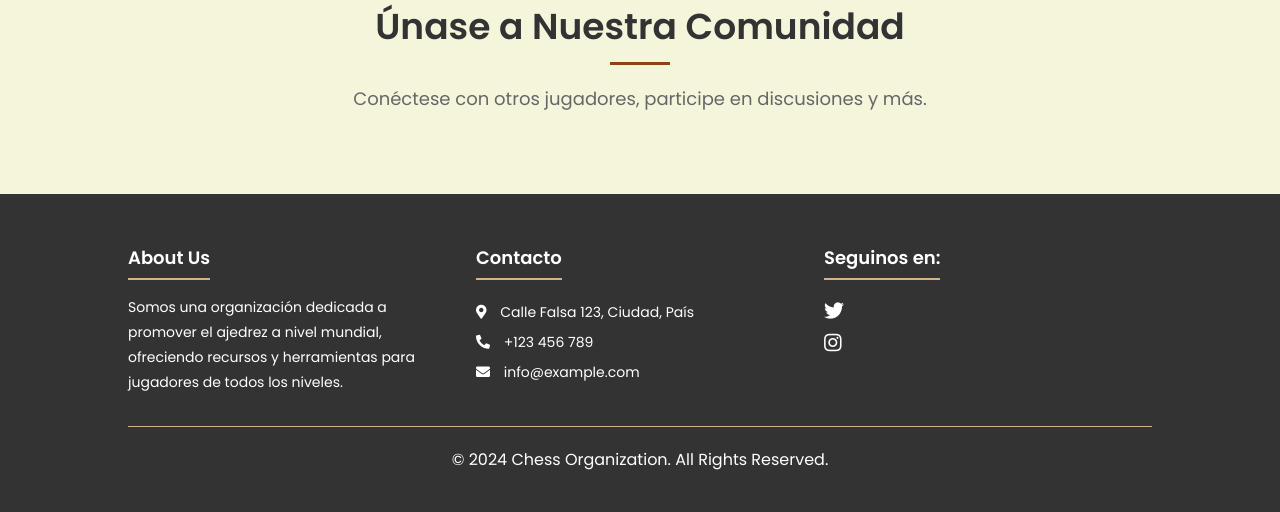
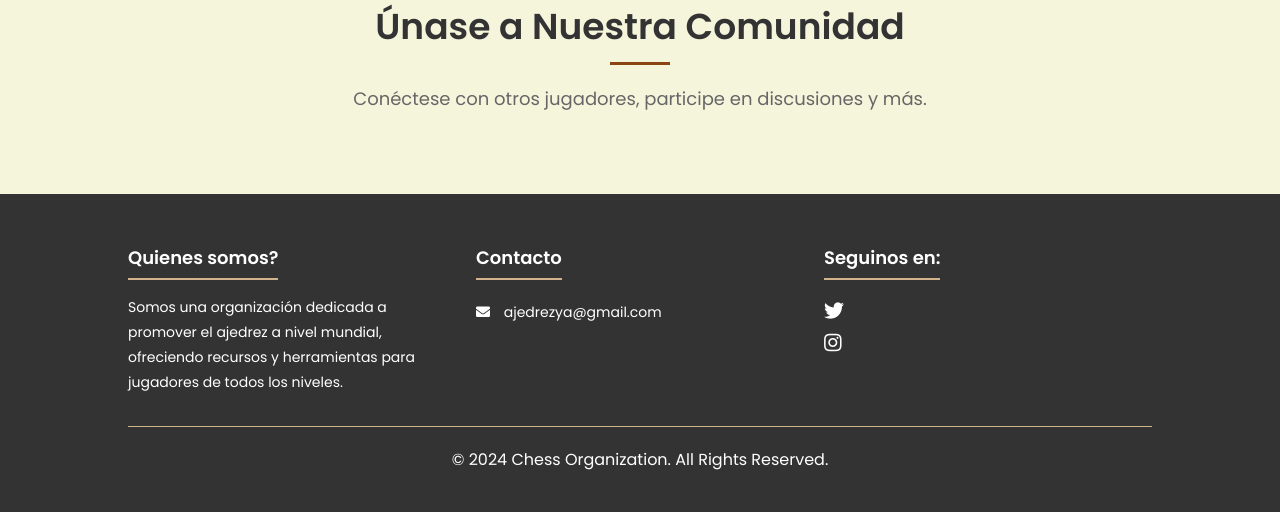
Before and after one commit to Ezequiel12D/ajedrezya, a PHP site: page /views/home.php in a window 1280 px wide. Shown: the part 1690-2202 px from the top of the page. Run offline with PHP 8.4, Linux system fonts and the light colour scheme.

Commit message:
Quite cosas innecesarias

```diff
--- a/includes/procesar_login.php
+++ b/includes/procesar_login.php
@@ -6,7 +6,7 @@ $username = "root";
 $password = "";
 $dbname = "ajedrezya";
 
-$conn = new mysqli($servername, $username, $password, $dbname);
+$conn = new mysqli($servername, $username, $password, 'ajedrezya');
 
 if ($conn->connect_error) {
     die("Conexión fallida: " . $conn->connect_error);
--- a/views/comunidad.php
+++ b/views/comunidad.php
@@ -43,15 +43,13 @@
     <footer>
         <div class="footer-content">
             <div class="footer-section footer-about">
-                <h3>About Us</h3>
+                <h3>Quienes somos?</h3>
                 <p>Somos una organización dedicada a promover el ajedrez a nivel mundial, ofreciendo recursos y
                     herramientas para jugadores de todos los niveles.</p>
             </div>
             <div class="footer-section footer-contact">
                 <h3>Contacto</h3>
-                <p><i class="fas fa-map-marker-alt"></i> Calle Falsa 123, Ciudad, País</p>
-                <p><i class="fas fa-phone-alt"></i> +123 456 789</p>
-                <p><i class="fas fa-envelope"></i> info@example.com</p>
+                <p><i class="fas fa-envelope"></i> ajedrezya@gmail.com</p>
             </div>
             <div class="footer-section footer-social">
                 <h3>Seguinos en:</h3>
--- a/views/home.php
+++ b/views/home.php
@@ -99,15 +99,13 @@ session_start();
     <footer>
         <div class="footer-content">
             <div class="footer-section footer-about">
-                <h3>About Us</h3>
+                <h3>Quienes somos?</h3>
                 <p>Somos una organización dedicada a promover el ajedrez a nivel mundial, ofreciendo recursos y
                     herramientas para jugadores de todos los niveles.</p>
             </div>
             <div class="footer-section footer-contact">
                 <h3>Contacto</h3>
-                <p><i class="fas fa-map-marker-alt"></i> Calle Falsa 123, Ciudad, País</p>
-                <p><i class="fas fa-phone-alt"></i> +123 456 789</p>
-                <p><i class="fas fa-envelope"></i> info@example.com</p>
+                <p><i class="fas fa-envelope"></i> ajedrezya@gmail.com</p>
             </div>
             <div class="footer-section footer-social">
                 <h3>Seguinos en:</h3>
--- a/views/noticias.php
+++ b/views/noticias.php
@@ -43,15 +43,13 @@
     <footer>
         <div class="footer-content">
             <div class="footer-section footer-about">
-                <h3>About Us</h3>
+                <h3>Quienes somos?</h3>
                 <p>Somos una organización dedicada a promover el ajedrez a nivel mundial, ofreciendo recursos y
                     herramientas para jugadores de todos los niveles.</p>
             </div>
             <div class="footer-section footer-contact">
                 <h3>Contacto</h3>
-                <p><i class="fas fa-map-marker-alt"></i> Calle Falsa 123, Ciudad, País</p>
-                <p><i class="fas fa-phone-alt"></i> +123 456 789</p>
-                <p><i class="fas fa-envelope"></i> info@example.com</p>
+                <p><i class="fas fa-envelope"></i> ajedrezya@gmail.com</p>
             </div>
             <div class="footer-section footer-social">
                 <h3>Seguinos en:</h3>
--- a/views/tutoriales.php
+++ b/views/tutoriales.php
@@ -43,15 +43,13 @@
     <footer>
         <div class="footer-content">
             <div class="footer-section footer-about">
-                <h3>About Us</h3>
+                <h3>Quienes somos?</h3>
                 <p>Somos una organización dedicada a promover el ajedrez a nivel mundial, ofreciendo recursos y
                     herramientas para jugadores de todos los niveles.</p>
             </div>
             <div class="footer-section footer-contact">
                 <h3>Contacto</h3>
-                <p><i class="fas fa-map-marker-alt"></i> Calle Falsa 123, Ciudad, País</p>
-                <p><i class="fas fa-phone-alt"></i> +123 456 789</p>
-                <p><i class="fas fa-envelope"></i> info@example.com</p>
+                <p><i class="fas fa-envelope"></i> ajedrezya@gmail.com</p>
             </div>
             <div class="footer-section footer-social">
                 <h3>Seguinos en:</h3>
```
Also changed, not shown: includes/procesar_registro.php (+4 -7 lines).
